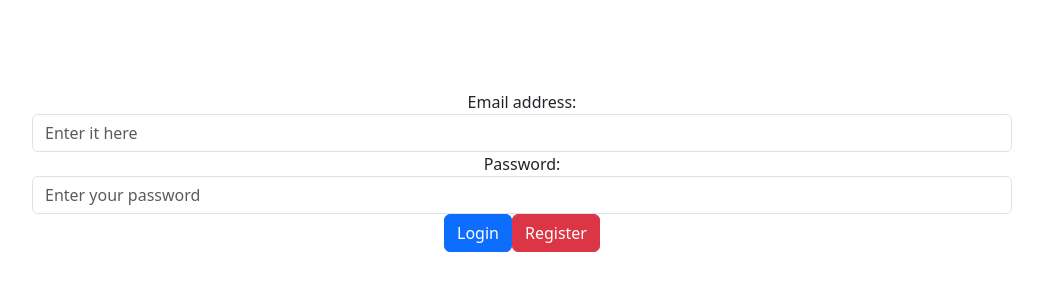
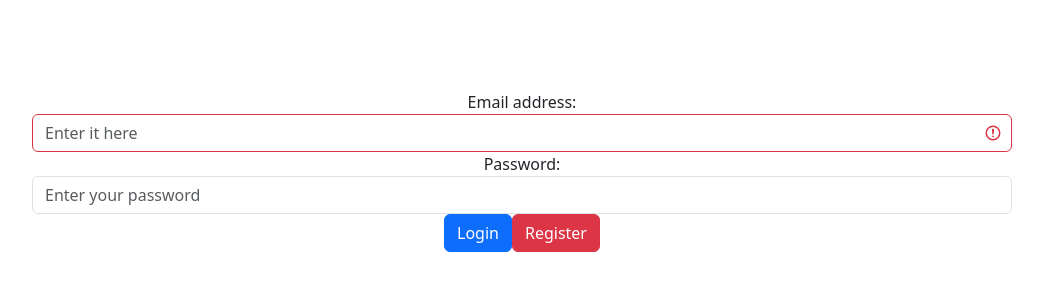
Before and after one commit to ivandrenc/NutriApp-Frontend, a Vue app in the folder vue/: page / in a window 1280 px wide. Shown: the top 300 px of the page, without its empty margins (118-1161 px from the left). Built offline with nearby package versions, Linux system fonts and the light colour scheme.

Commit message:
email syntax validation fix

```diff
--- a/vue/src/components/login_form.vue
+++ b/vue/src/components/login_form.vue
@@ -12,7 +12,7 @@
             v-model="form.email"
             type="email"
             placeholder="Enter it here"
-            :validation="validateEmail"
+            :state="validateEmail"
             required
         ></b-form-input>
       </b-form-group>
@@ -28,7 +28,7 @@
             v-model="form.password"
             type="password"
             placeholder="Enter your password"
-            :validation="validatePassword"
+            :state="validatePassword"
             required
         ></b-form-input>
       </b-form-group>
@@ -51,11 +51,11 @@ export default {
       },
       users: [
         {
-          username: "roberto@outlook.com",
+          email: "roberto@outlook.com",
           password: "123"
         },
         {
-          username: "Juanito@gmail.com",
+          email: "Juanito@gmail.com",
           password: "456"
         }
       ],
@@ -67,7 +67,7 @@ export default {
     //here its ok to use validateEmail() and validateEmail: function()
     validateEmail: function(){
       //checks the syntax of the email written by the user
-      return (this.email == "")? true : (this.reg.test(this.email)) ? true : false;
+      return this.reg.test(this.form.email);
     },
     validatePassword: function(){
       //checks the syntax of the pass written by the user
```
